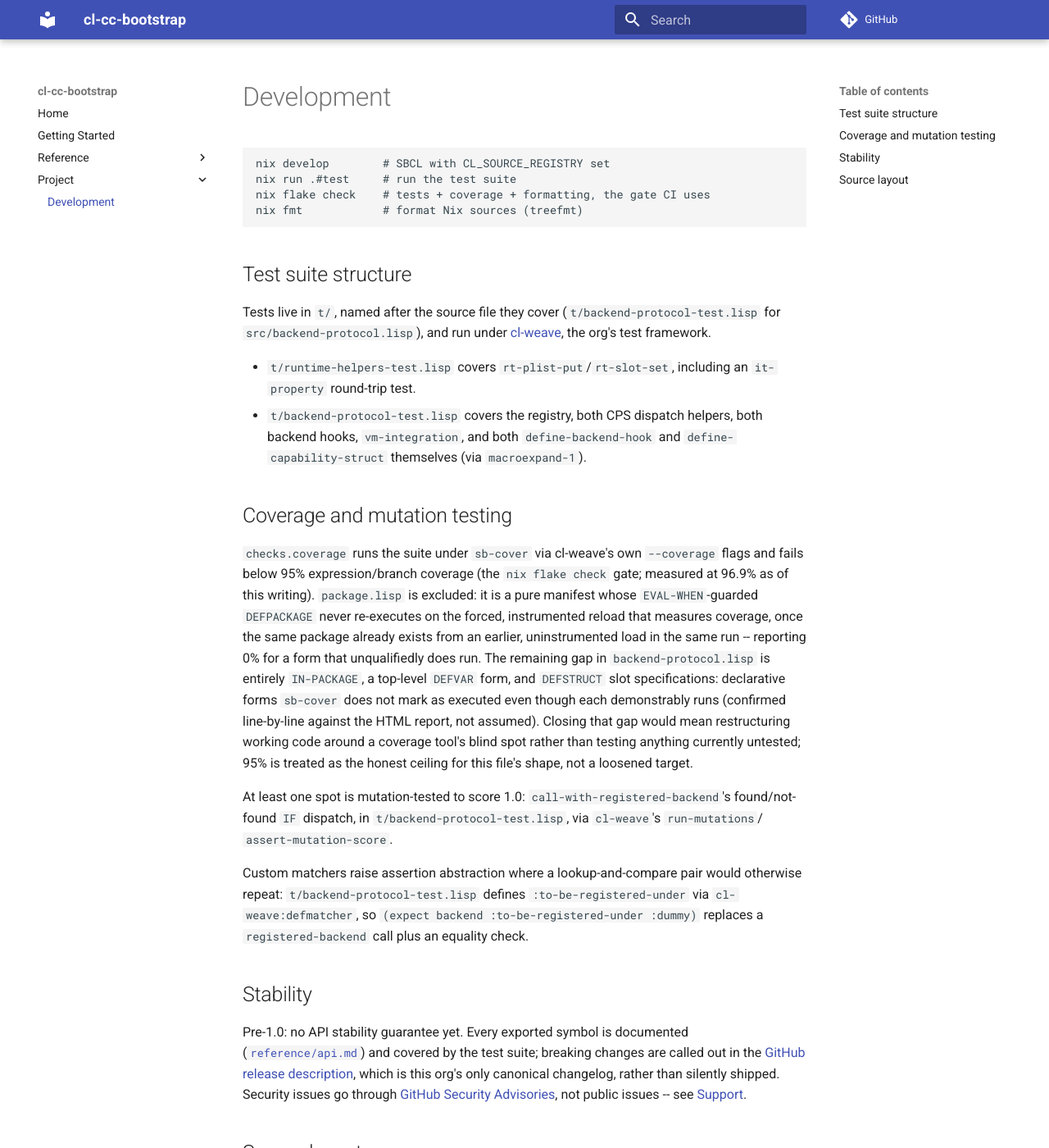
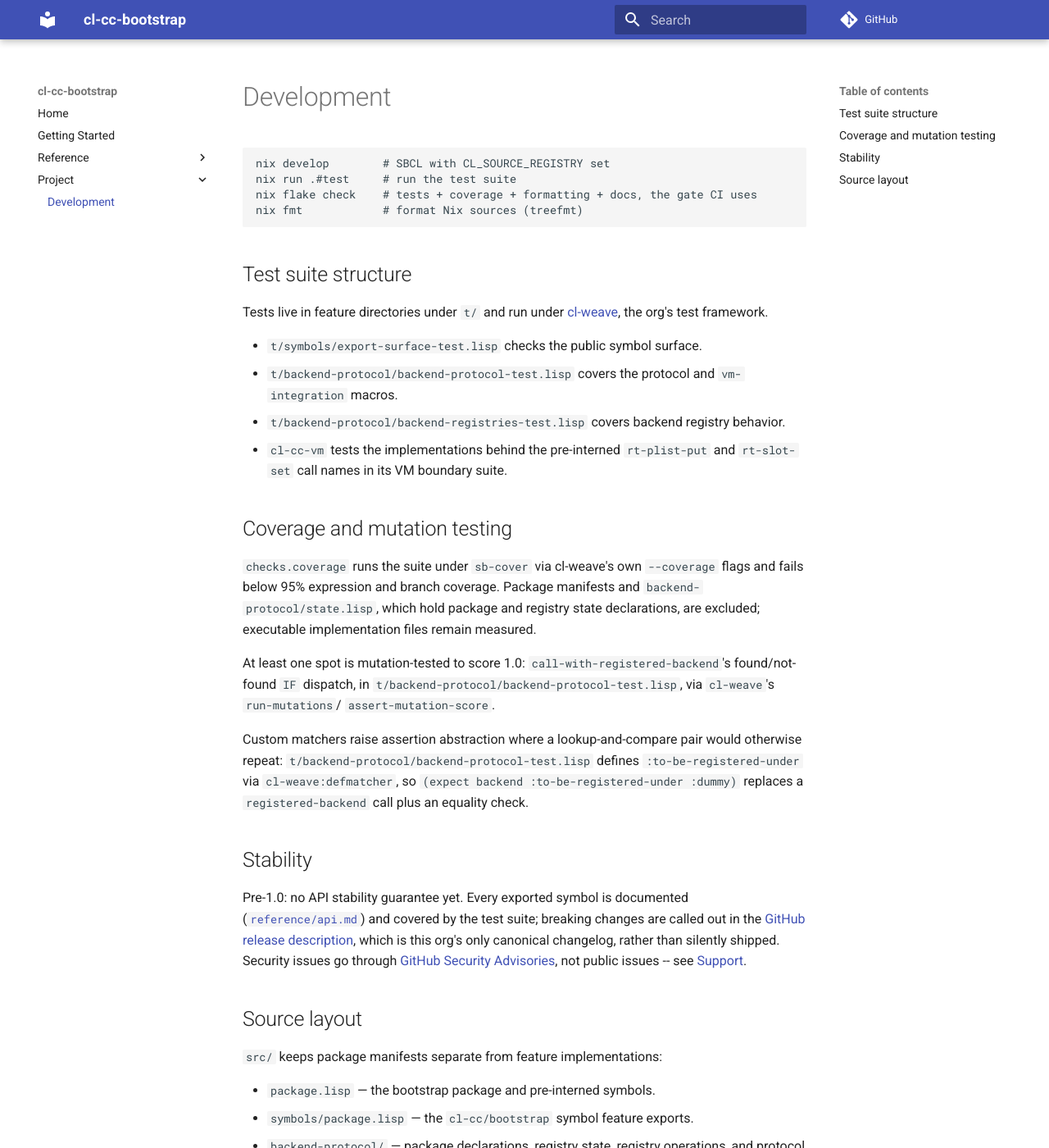
Before and after one commit to nerima-lisp/cl-cc-bootstrap, an MkDocs documentation site: the page built from docs/src/project/development.md, in a window 1280 px wide and 1400 px high. Shown: the whole window at 82% size. Built offline with MkDocs 1.6.1 and Material for MkDocs 9.7.7, drawn with Linux system fonts in a browser that asks for light colours; comment, search, counter and statistics services are not loaded; some of the changed text lies outside the part shown.

Commit message:
refactor(bootstrap): move runtime helpers to VM bridge

````diff
--- a/docs/src/getting-started.md
+++ b/docs/src/getting-started.md
@@ -31,7 +31,7 @@ then:
 
 | System | Purpose |
 | --- | --- |
-| `cl-cc-bootstrap` | The library: `package`, `runtime-helpers`, `backend-protocol`. Depends on nothing. |
+| `cl-cc-bootstrap` | The library: `package`, `symbols`, and `backend-protocol`. Depends on nothing. |
 | `cl-cc-bootstrap/test` | The test suite. Depends on `cl-cc-bootstrap`, [`cl-weave`](https://github.com/nerima-lisp/cl-weave), and [`cl-host-kit`](https://github.com/nerima-lisp/cl-host-kit) (test-only). |
 
 ## Register a backend
--- a/docs/src/project/development.md
+++ b/docs/src/project/development.md
@@ -3,48 +3,38 @@
 ```sh
 nix develop        # SBCL with CL_SOURCE_REGISTRY set
 nix run .#test     # run the test suite
-nix flake check    # tests + coverage + formatting, the gate CI uses
+nix flake check    # tests + coverage + formatting + docs, the gate CI uses
 nix fmt            # format Nix sources (treefmt)
 ```
 
 ## Test suite structure
 
-Tests live in `t/`, named after the source file they cover
-(`t/backend-protocol-test.lisp` for `src/backend-protocol.lisp`), and run
-under [cl-weave](https://github.com/nerima-lisp/cl-weave), the org's test
-framework.
+Tests live in feature directories under `t/` and run under
+[cl-weave](https://github.com/nerima-lisp/cl-weave), the org's test framework.
 
-- `t/runtime-helpers-test.lisp` covers `rt-plist-put`/`rt-slot-set`,
-  including an `it-property` round-trip test.
-- `t/backend-protocol-test.lisp` covers the registry, both CPS dispatch
-  helpers, both backend hooks, `vm-integration`, and both
-  `define-backend-hook` and `define-capability-struct` themselves (via
-  `macroexpand-1`).
+- `t/symbols/export-surface-test.lisp` checks the public symbol surface.
+- `t/backend-protocol/backend-protocol-test.lisp` covers the protocol and
+  `vm-integration` macros.
+- `t/backend-protocol/backend-registries-test.lisp` covers backend registry
+  behavior.
+- `cl-cc-vm` tests the implementations behind the pre-interned
+  `rt-plist-put` and `rt-slot-set` call names in its VM boundary suite.
 
 ## Coverage and mutation testing
 
 `checks.coverage` runs the suite under `sb-cover` via cl-weave's own
-`--coverage` flags and fails below 95% expression/branch coverage (the
-`nix flake check` gate; measured at 96.9% as of this writing). `package.lisp`
-is excluded: it is a pure manifest whose `EVAL-WHEN`-guarded `DEFPACKAGE`
-never re-executes on the forced, instrumented reload that measures coverage,
-once the same package already exists from an earlier, uninstrumented load in
-the same run -- reporting 0% for a form that unqualifiedly does run. The
-remaining gap in `backend-protocol.lisp` is entirely `IN-PACKAGE`, a
-top-level `DEFVAR` form, and `DEFSTRUCT` slot specifications: declarative
-forms `sb-cover` does not mark as executed even though each demonstrably
-runs (confirmed line-by-line against the HTML report, not assumed). Closing
-that gap would mean restructuring working code around a coverage tool's
-blind spot rather than testing anything currently untested; 95% is treated
-as the honest ceiling for this file's shape, not a loosened target.
+`--coverage` flags and fails below 95% expression and branch coverage. Package
+manifests and `backend-protocol/state.lisp`, which hold package and registry
+state declarations, are excluded; executable implementation files remain
+measured.
 
 At least one spot is mutation-tested to score 1.0:
 `call-with-registered-backend`'s found/not-found `IF` dispatch, in
-`t/backend-protocol-test.lisp`, via `cl-weave`'s `run-mutations`/
+`t/backend-protocol/backend-protocol-test.lisp`, via `cl-weave`'s `run-mutations`/
 `assert-mutation-score`.
 
 Custom matchers raise assertion abstraction where a lookup-and-compare pair
-would otherwise repeat: `t/backend-protocol-test.lisp` defines
+would otherwise repeat: `t/backend-protocol/backend-protocol-test.lisp` defines
 `:to-be-registered-under` via `cl-weave:defmatcher`, so
 `(expect backend :to-be-registered-under :dummy)` replaces a
 `registered-backend` call plus an equality check.
@@ -62,9 +52,9 @@ not public issues -- see [Support](https://github.com/nerima-lisp/.github/blob/m
 
 ## Source layout
 
-Every file stays comfortably under the org's ~300-line target. `src/`:
+`src/` keeps package manifests separate from feature implementations:
 
-- `package.lisp` — pure manifest: the `defpackage` and pre-interned symbols.
-- `runtime-helpers.lisp` — `rt-plist-put`/`rt-slot-set`.
-- `backend-protocol.lisp` — the registry, `define-backend-hook`, and
-  `vm-integration`.
+- `package.lisp` — the bootstrap package and pre-interned symbols.
+- `symbols/package.lisp` — the `cl-cc/bootstrap` symbol feature exports.
+- `backend-protocol/` — package declarations, registry state, registry
+  operations, and protocol macros.
````
Also changed, not shown: docs/src/index.md (+7 -9 lines), docs/src/reference/api.md (+9 -7 lines), README.md, 3 other files.
